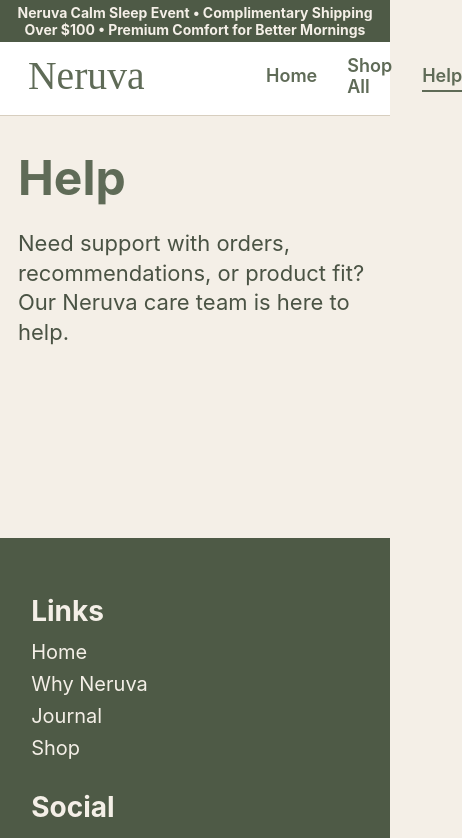
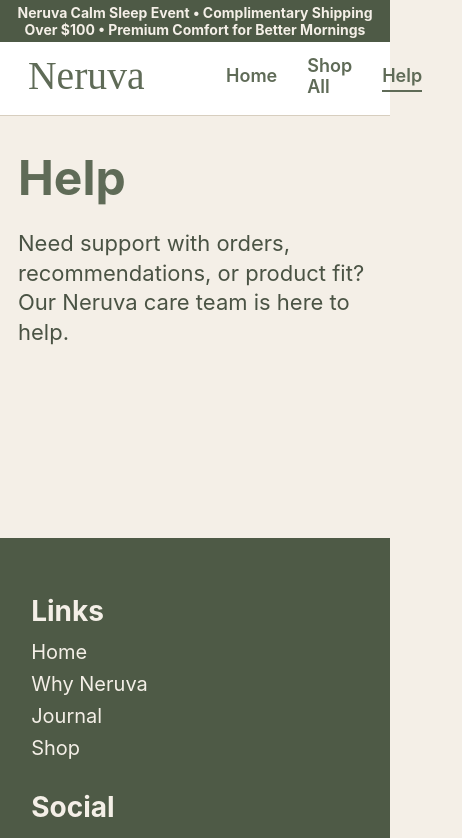
Before and after one commit to danvu820/codex-website-clone, a React (Vite) app: page /help in a window 390 px wide. Shown: the top 838 px of the page, 462 px wide, since content can reach past the window. Built offline with nearby package versions, Linux system fonts and the light colour scheme.

Commit message:
Refine header alignment and body font family

```diff
--- a/src/index.css
+++ b/src/index.css
@@ -7,12 +7,13 @@
   font-family: Inter, system-ui, sans-serif;
 }
 * { box-sizing: border-box; }
-body { margin: 0; background: var(--bg); color: var(--text); }
+body { margin: 0; background: var(--bg); color: var(--text); font-family: var(--font-primary--family); }
 .top-marquee,.hero-bar,.logos,footer { background: var(--deep); color: #f4efe7; }
 .top-marquee { text-align: center; font-weight: 700; font-size: 14px; padding: 4px 0; }
-.nav-wrap { height: 74px; display:flex; align-items:center; justify-content:flex-start; gap: 2.5rem; padding:0 28px; background:var(--surface); border-bottom:1px solid #d7cebf; }
+.nav-wrap { position: sticky; top: 0; z-index: 80; height: 74px; display:flex; align-items:center; justify-content:flex-start; padding:0 28px; background:var(--surface); border-bottom:1px solid #d7cebf; }
+.brand { display:flex; align-items:center; }
 .brand-image { height: 44px; width: auto; display:block; }
-.nav-left { display:flex; gap:30px; align-items:center; }
+.nav-left { position: absolute; left: 50%; transform: translateX(-50%); display:flex; gap:30px; align-items:center; }
 .nav-left a { color: var(--text); text-decoration:none; font-size: 18px; font-weight:600; padding-bottom:4px; border-bottom:2px solid transparent; }
 .nav-left a.active { border-bottom-color: var(--text); }
 .hero { background: linear-gradient(90deg, rgba(244,239,231,.94) 46%, rgba(244,239,231,.25)), url('https://images.unsplash.com/photo-1616627561950-9f746e330187?auto=format&fit=crop&w=1800&q=80') center/cover; min-height: 710px; }
@@ -49,6 +50,7 @@
 .popup p { font-size:18px; margin:0 0 16px; color:#4a5344; }
 @media (max-width: 980px) {
   .nav-wrap { justify-content:space-between; }
+  .nav-left { position: static; transform: none; }
   .product-grid,.footer-grid { grid-template-columns:1fr; }
   .section { padding: 32px 18px; }
   .hero-inner { padding: 80px 18px 20px; }
```
